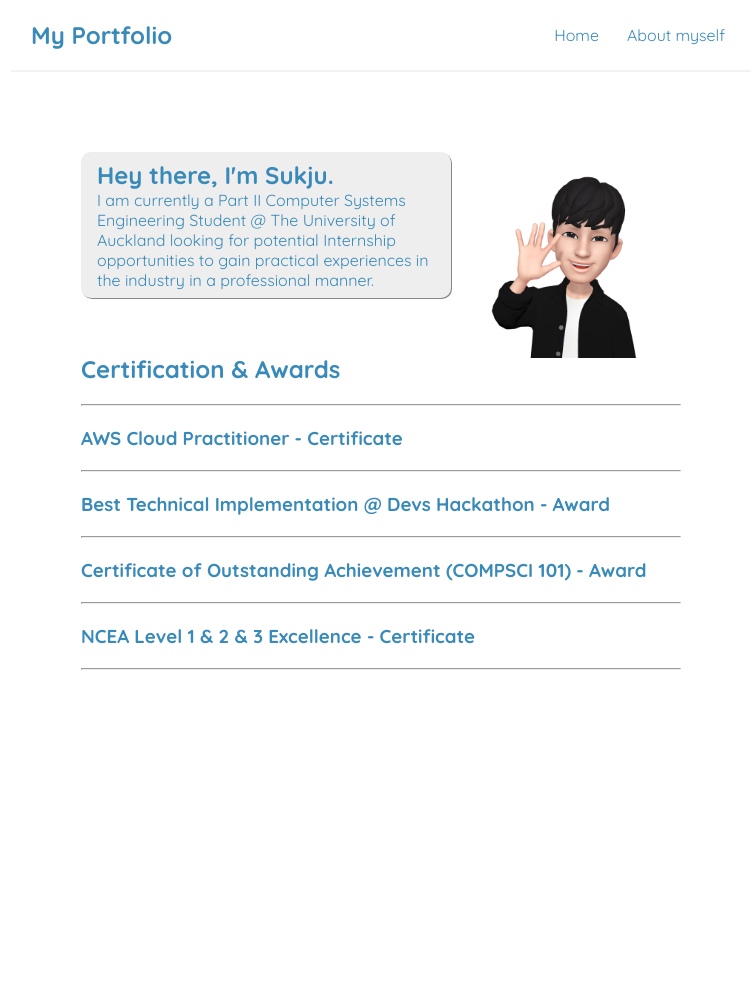
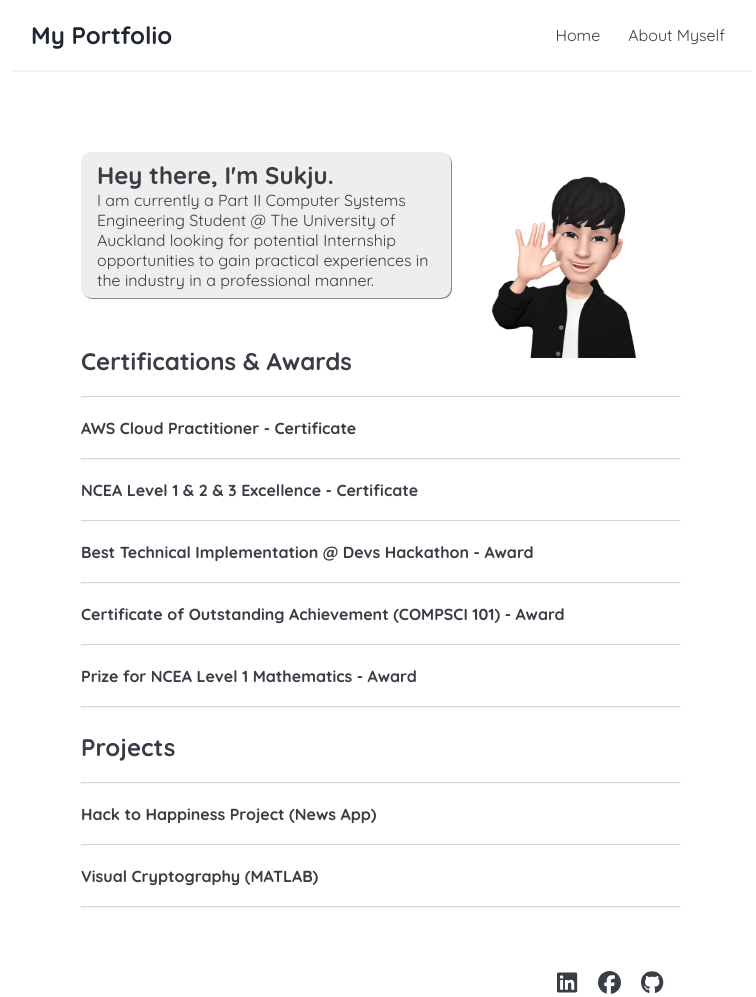
Before and after one commit to Ryayoon/portfolio-ryan-react, a React (Create React App) app: page / in a window 1280 px wide. Shown: the whole page, without its empty margins (259-1015 px from the left). Before the commit the page ends 800 px from the top, so only its background shows below. Built offline with nearby package versions, Linux system fonts and the light colour scheme.

Commit message:
Partially finished Home page

```diff
--- a/package.json
+++ b/package.json
@@ -4,13 +4,18 @@
   "version": "0.1.0",
   "private": true,
   "dependencies": {
+    "@fortawesome/free-brands-svg-icons": "^6.1.1",
+    "@fortawesome/free-solid-svg-icons": "^6.1.1",
+    "@fortawesome/react-fontawesome": "^0.2.0",
     "@testing-library/jest-dom": "^5.16.4",
     "@testing-library/react": "^13.3.0",
     "@testing-library/user-event": "^13.5.0",
+    "animate.css": "^4.1.1",
     "gh-pages": "^4.0.0",
     "react": "^18.2.0",
     "react-bootstrap": "^2.4.0",
     "react-dom": "^18.2.0",
+    "react-icons": "^4.4.0",
     "react-loaders": "^3.0.1",
     "react-router-dom": "^6.3.0",
     "react-scripts": "5.0.1",
--- a/public/index.html
+++ b/public/index.html
@@ -24,7 +24,7 @@
       work correctly both with client-side routing and a non-root public URL.
       Learn how to configure a non-root public URL by running `npm run build`.
     -->
-    <title>React App</title>
+    <title>Portfolio</title>
   </head>
   <body>
     <noscript>You need to enable JavaScript to run this app.</noscript>
--- a/src/App.js
+++ b/src/App.js
@@ -1,5 +1,6 @@
 import Navbar from './Components/Navbar/Navbar.js';
 import Home from './Components/Home/Home.js';
+import BottomNavbar from './Components/BottomNavbar/BottomNavbar'
 
 function App() {
     return (
@@ -8,6 +9,7 @@ function App() {
             <div className="content">
                 <Home />
             </div>
+            <BottomNavbar />
         </div>
     );
 }
--- /dev/null
+++ b/src/Components/BottomNavbar/BottomNavbar.css
@@ -0,0 +1,8 @@
+.links {
+    margin-left: 63%;
+}
+
+.social {
+    padding: 0 10px 0 10px;
+    font-size: 23px;
+}
--- /dev/null
+++ b/src/Components/BottomNavbar/BottomNavbar.js
@@ -0,0 +1,17 @@
+import './BottomNavbar.css';
+import {FontAwesomeIcon} from "@fortawesome/react-fontawesome";
+import {faFacebook, faGithub, faLinkedin} from "@fortawesome/free-brands-svg-icons";
+
+const BottomNavbar = () => {
+    return(
+        <nav className="bottomNavbar">
+            <div className="links">
+                <a target="_blank" className="social" rel="noreferrer" href="https://www.linkedin.com/in/ryan-yoon-6095221b9"><FontAwesomeIcon icon={faLinkedin} color="#393E46" /></a>
+                <a target="_blank" className="social" rel="noreferrer" href="https://www.facebook.com/ryan.yoon.549/"><FontAwesomeIcon icon={faFacebook} color="#393E46" /></a>
+                <a target="_blank" className="social" rel="noreferrer" href="https://github.com/Ryayoon"><FontAwesomeIcon icon={faGithub} color="#393E46" /></a>
+            </div>
+        </nav>
+    );
+}
+
+export default BottomNavbar;
--- a/src/Components/Home/Home.css
+++ b/src/Components/Home/Home.css
@@ -13,5 +13,13 @@
 }
 
 .text-two {
-    padding-top: 7vh;
+    padding-top: 6vh;
 }
+
+.text-three {
+    padding-top: 3vh;
+}
+
+.indicate {
+    opacity: 0.4;
+}
--- a/src/Components/Home/Home.js
+++ b/src/Components/Home/Home.js
@@ -14,23 +14,40 @@ const Home = () => {
                 </p>
             </div>
             <div className="text-two">
-                <h2>Certification & Awards</h2>
+                <h2>Certifications & Awards</h2>
                 <br/>
                 <hr className="indicate"/>
                 <br/>
-                <h3 className="cert-awards">AWS Cloud Practitioner - Certificate</h3>
+                <h4 className="cert-awards">AWS Cloud Practitioner - Certificate</h4>
                 <br/>
                 <hr className="indicate"/>
                 <br/>
-                <h3 className="cert-awards">Best Technical Implementation @ Devs Hackathon - Award</h3>
+                <h4 className="cert-awards">NCEA Level 1 & 2 & 3 Excellence - Certificate</h4>
                 <br/>
                 <hr className="indicate"/>
                 <br/>
-                <h3 className="cert-awards">Certificate of Outstanding Achievement (COMPSCI 101) - Award</h3>
+                <h4 className="cert-awards">Best Technical Implementation @ Devs Hackathon - Award</h4>
                 <br/>
                 <hr className="indicate"/>
                 <br/>
-                <h3 className="cert-awards">NCEA Level 1 & 2 & 3 Excellence - Certificate</h3>
+                <h4 className="cert-awards">Certificate of Outstanding Achievement (COMPSCI 101) - Award</h4>
+                <br/>
+                <hr className="indicate"/>
+                <br/>
+                <h4 className="cert-awards">Prize for NCEA Level 1 Mathematics - Award</h4>
+                <br/>
+                <hr className="indicate"/>
+            </div>
+            <div className="text-three">
+                <h2>Projects</h2>
+                <br/>
+                <hr className="indicate"/>
+                <br/>
+                <h4 className="cert-awards">Hack to Happiness Project (News App)</h4>
+                <br/>
+                <hr className="indicate"/>
+                <br/>
+                <h4 className="cert-awards">Visual Cryptography (MATLAB)</h4>
                 <br/>
                 <hr className="indicate"/>
             </div>
--- a/src/Components/Navbar/Navbar.js
+++ b/src/Components/Navbar/Navbar.js
@@ -7,8 +7,10 @@ const Navbar = () => {
                 fontSize: '3vh'
             }}>My Portfolio</h1>
             <div className="links">
-                <a href="/Home">Home</a>
-                <a href="/Users/GGPC/OneDrive/Desktop/portfolio-ryan-react/public">About myself</a>
+                <ul>
+                    <a href="/">Home</a>
+                    <a href="./About">About Myself</a>
+                </ul>
             </div>
         </nav>
      );
--- a/src/index.css
+++ b/src/index.css
@@ -3,7 +3,7 @@
 * {
   margin: 0;
   font-family: "Quicksand";
-  color: #398AB9;
+  color: #393E46;
 }
 .navbar {
   padding: 20px;
@@ -14,7 +14,7 @@
   border-bottom: 2px solid #f2f2f2;
 }
 .navbar h1 {
-  color: #398AB9;
+  color: #222831;
 }
 .navbar .links {
   margin-left: auto;
@@ -25,8 +25,9 @@
   padding: 6px;
 }
 .navbar a:hover {
-  color: #398AB9;
+  color: #939393;
 }
+
 .content {
   max-width: 600px;
   margin: 40px auto;
```
Also changed, not shown: src/Components/About/About.js (added, +11 -0 lines), src/Components/About/About.css (added), 1 other file (tests, documents, lock files or other folders).
